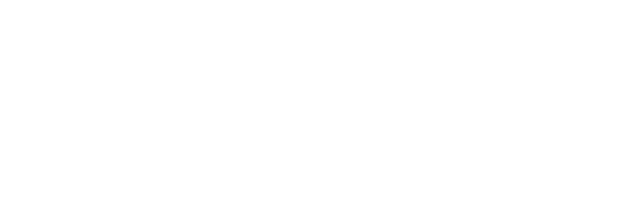
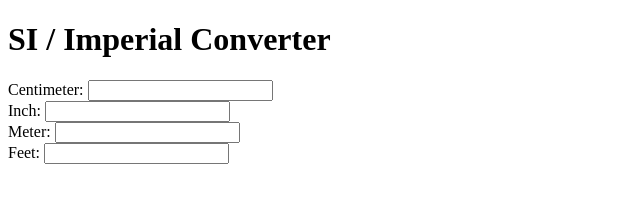
Before and after one commit to LarsGJobloop/kodeloftet-gruppe-8-unit-converter, a website: page index.html in a window 1280 px wide. Shown: the whole page, without its empty margins (0-640 px from the left). Drawn offline with Linux system fonts and the light colour scheme.

Commit message:
add html for converter

```diff
--- a/index.html
+++ b/index.html
@@ -10,6 +10,33 @@
 </head>
 
 <body>
+
+  <header>
+    <h1>SI / Imperial Converter</h1>
+  </header>
+
+  <main class="input-container">
+    <div class="input-field">
+      <label for="centimeter">Centimeter:</label>
+      <input type="number" id="centimeter">
+    </div>
+
+    <div class="input-field">
+      <label for="inch">Inch:</label>
+      <input type="number" id="inch">
+    </div>
+
+    <div class="input-field">
+      <label for="meter">Meter:</label>
+      <input type="number" id="meter">
+    </div>
+
+    <div class="input-field">
+      <label for="feet">Feet:</label>
+      <input type="number" id="feet">
+    </div>
+  </main>
+
 </body>
 
 </html>
```
